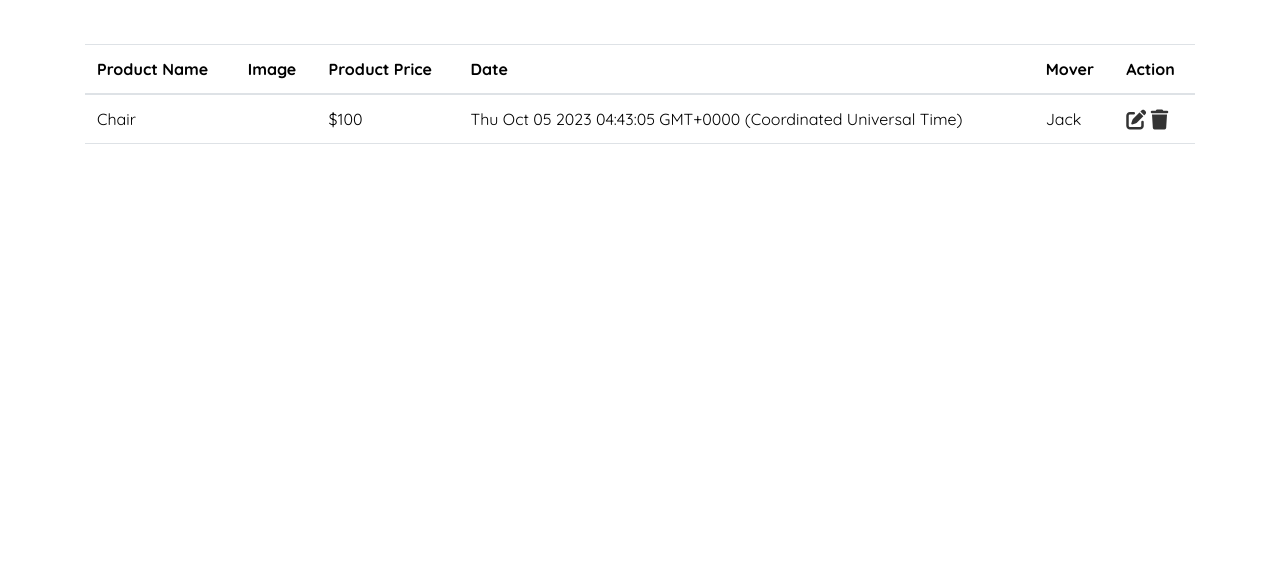
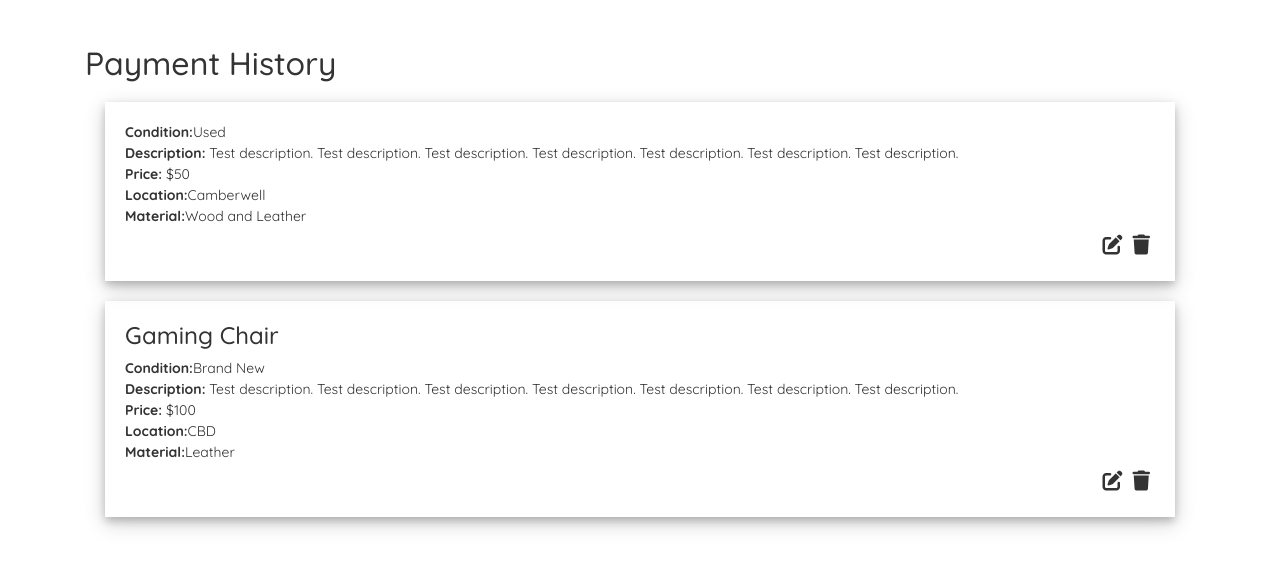
Before and after one commit to AshiiiGA/ThriftyNook, a Node server app: template views/paymentHistory.ejs in a window 1280 px wide. Shown: the part 85-654 px from the top of the page. Run offline with Node 20, Linux system fonts and the light colour scheme; the template is opened without the code that fills it, so the values that code supplies are empty; some libraries are stand-ins or nearby versions.

Commit message:
Extra CSS work for the diffferent pages

```diff
--- a/controllers/productController.js
+++ b/controllers/productController.js
@@ -91,7 +91,8 @@ exports.viewProductById = async (req, res) => {
     }
 
     // Render a view to display the product details
-    res.render('product-details', { product });
+    // res.render('product-details', { product });
+    res.render('paymentHistory', { product });
   } catch (error) {
     console.error(error);
     res.status(500).send('Internal Server Error');
--- a/views/myaccount.ejs
+++ b/views/myaccount.ejs
@@ -9,8 +9,8 @@
 
 
   <a href="/user-products/<%= user._id %>">View Products</a>
-  <form method="GET" action="/logout">
-    <button type="submit">Logout</button>
+  <form method="GET" action="/logout" style="padding: 10px;">
+    <button type="submit" style="padding: 5px; border-radius: 10px; background-color: #f1356d; border: none; color: white;" class="next-btn">Logout</button>
   </form>
 
 
--- a/views/payment.ejs
+++ b/views/payment.ejs
@@ -10,7 +10,6 @@
             <span class="step-title">Shipping</span>
         </div>
     </div> -->
-
     <div class="form-container">
         <h2 class="form-title">Payment Details</h2>
         <form id="payment-form" action="/submit-payment" method="POST" class="checkout-form">
--- a/views/paymentHistory.ejs
+++ b/views/paymentHistory.ejs
@@ -2,30 +2,51 @@
 <div class="container">
     <div class="row my-4">
         <div class="col-lg-12">
-            <div class="table-responsive">
-                <table class="table" style="padding-top: 20px;">
-                    <thead>
-                        <tr>
-                            <th>Product Name</th>
-                            <th>Image</th>
-                            <th>Product Price</th>
-                            <th>Date</th>
-                            <th>Mover</th>
-                            <th>Action</th>
-                        </tr>
-                    </thead>
-                    <tbody>
-                        <td>Chair</td>
-                        <td><img src="" alt=""></td>
-                        <td>$100</td>
-                        <td><%= new Date()%></td>
-                        <td>Jack</td>
-                        <td>
-                            <a href="" class="text-success" ><i class="fas fa-edit fa-lg nx-1"></i></a>
-                            <a href="" class="text-danger"><i class="fas fa-trash fa-lg nx-1" ></i></a>
-                        </td>
-                    </tbody>
-                </table>
+            <div>
+                <h2>Payment History</h2>
+                <div style="flex-direction: column; display: flex; justify-content: center; margin: 10px;">
+                    <div style=" padding: 20px; box-shadow: 0 4px 8px 0 rgba(0, 0, 0, 0.2), 0 6px 20px 0 rgba(0, 0, 0, 0.19); margin: 10px;">
+                        <!-- <h4><%= product.summary %></h4> -->
+                        <div>
+                        <!-- <div style="flex-direction: row; display: flex;"> -->
+                          <!-- <div style="padding-left: 20px; padding-right: 20px;">
+                            <img src="/images/Thrifty Nook.png" alt="" class="img-fluid">
+                          </div> -->
+                          <div>
+                            <div style="font-size: 14px;"><strong>Condition:</strong>Used </div>
+                            <div style="font-size: 14px;"><strong>Description:</strong> Test description. Test description. Test description. Test description. Test description. Test description. Test description.</div>
+                            <div style="font-size: 14px;"><strong>Price:</strong> $50 </div>
+                            <div style="font-size: 14px;"><strong>Location:</strong>Camberwell</div>
+                            <div style="font-size: 14px;"><strong>Material:</strong>Wood and Leather</div>
+                            <!-- Add other product details here -->
+                            <div style="flex-direction: row; display: flex; justify-content: end; overflow: hidden;" >
+                                <a href="" class="text-success" style="padding: 5px;" ><i class="fas fa-edit fa-lg nx-1"></i></a>
+                                <a href="" class="text-danger" style="padding: 5px;"><i class="fas fa-trash fa-lg nx-1" ></i></a>
+                            </div>
+                          </div>
+                      </div>
+                    </div>
+                    <div style=" padding: 20px; box-shadow: 0 4px 8px 0 rgba(0, 0, 0, 0.2), 0 6px 20px 0 rgba(0, 0, 0, 0.19); margin: 10px;">
+                        <h4>Gaming Chair</h4>
+                        <div>
+                        <!-- <div style="flex-direction: row; display: flex;"> -->
+                        <!-- <div style="padding-left: 20px; padding-right: 20px;">
+                            <img src="/images/Thrifty Nook.png" alt="" class="img-fluid">
+                        </div> -->
+                        <div>
+                            <div style="font-size: 14px;"><strong>Condition:</strong>Brand New</div>
+                            <div style="font-size: 14px;"><strong>Description:</strong> Test description. Test description. Test description. Test description. Test description. Test description. Test description.</div>
+                            <div style="font-size: 14px;"><strong>Price:</strong> $100 </div>
+                            <div style="font-size: 14px;"><strong>Location:</strong>CBD</div>
+                            <div style="font-size: 14px;"><strong>Material:</strong>Leather</div>
+                            <!-- Add other product details here -->
+                            <div style="flex-direction: row; display: flex; justify-content: end; overflow: hidden;" >
+                                <a href="" class="text-success" style="padding: 5px;" ><i class="fas fa-edit fa-lg nx-1"></i></a>
+                                <a href="" class="text-danger" style="padding: 5px;"><i class="fas fa-trash fa-lg nx-1" ></i></a>
+                            </div>
+                        </div>
+                    </div>
+                </div>
             </div>
         </div>
     </div>
```
Also changed, not shown: controllers/payment.controller.js (+50 -50 lines), routers/userRoutes.js (+6 -7 lines), views/login.ejs (+4 -4 lines), views/shipping.ejs (+8 -2 lines), images/chair wood.PNG (added).
